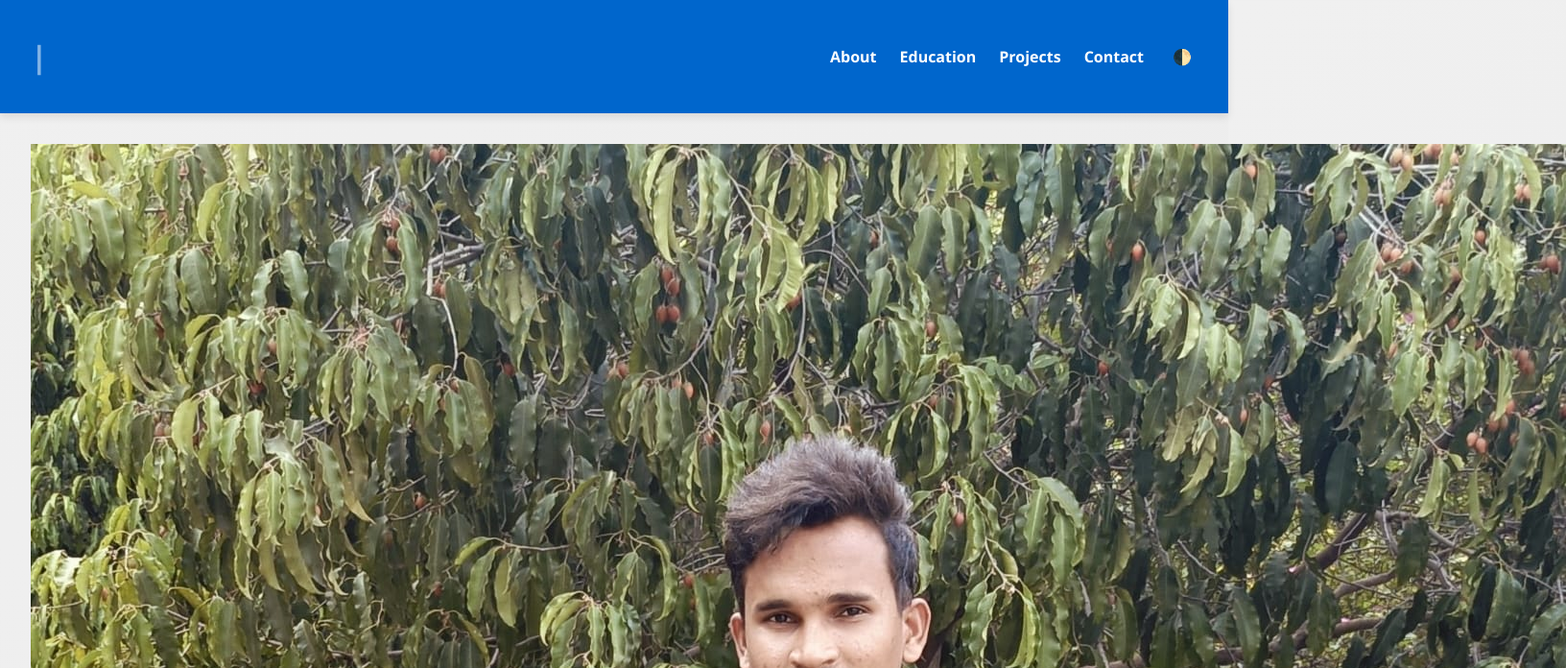
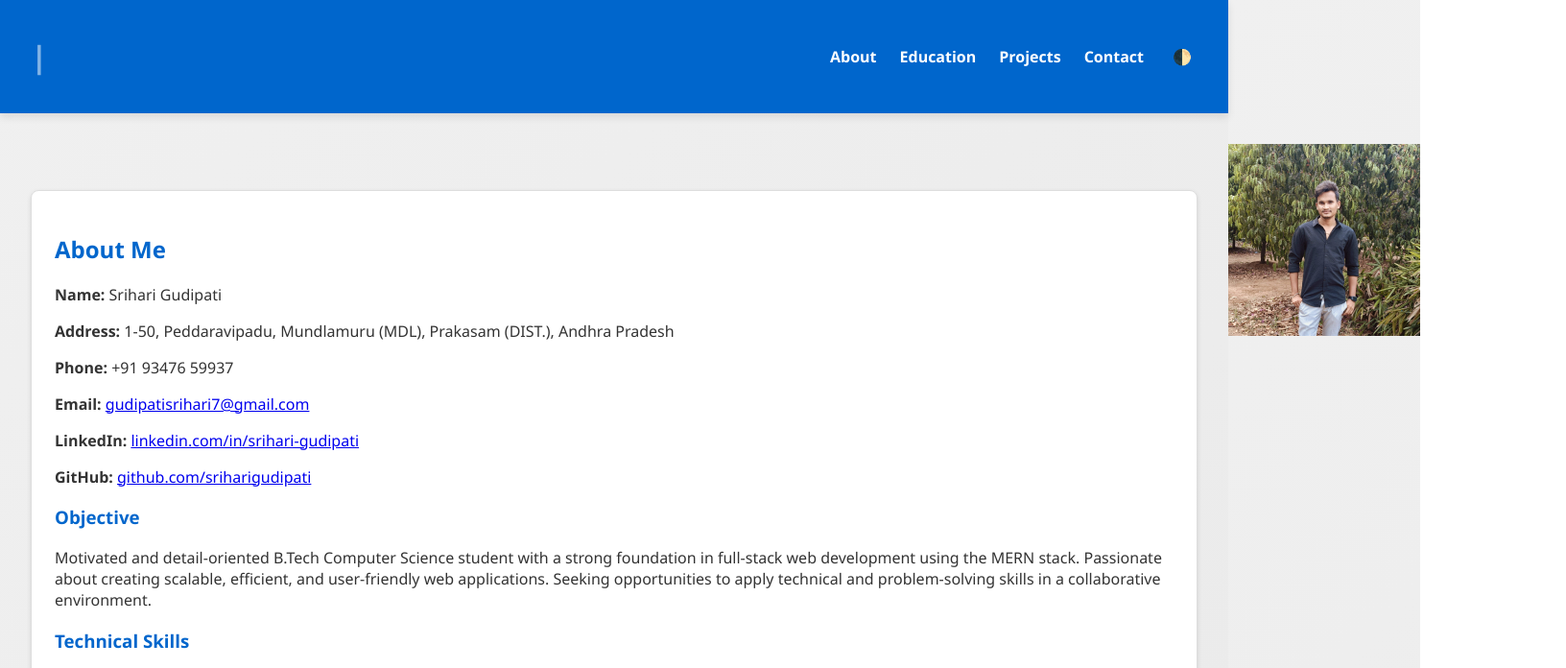
Before and after one commit to srihari524/GSH_Portofilo, a plain HTML site: page index.html in a window 1280 px wide. Shown: the top 696 px of the page at 96% size, 1632 px wide, since content can reach past the window. Drawn offline with Linux system fonts and the light colour scheme.

Commit message:
Update style.css

```diff
--- a/style.css
+++ b/style.css
@@ -159,3 +159,9 @@ table {
   table tr:hover {
     background-color: #e0e0e0;
   }
+img{
+    width:200px;
+    height:200px;
+    position:absolute;
+    left:100%;
+}
```
